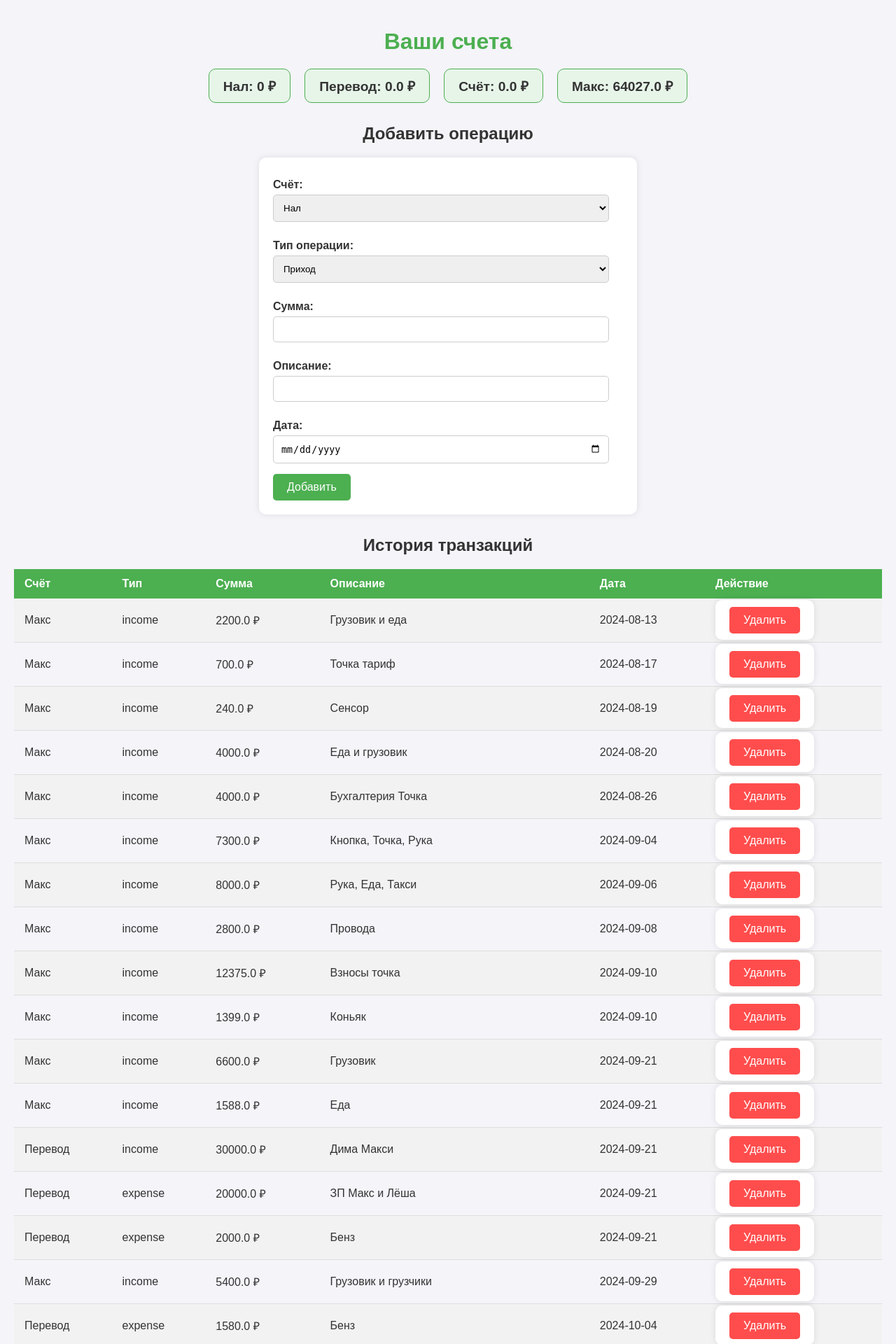
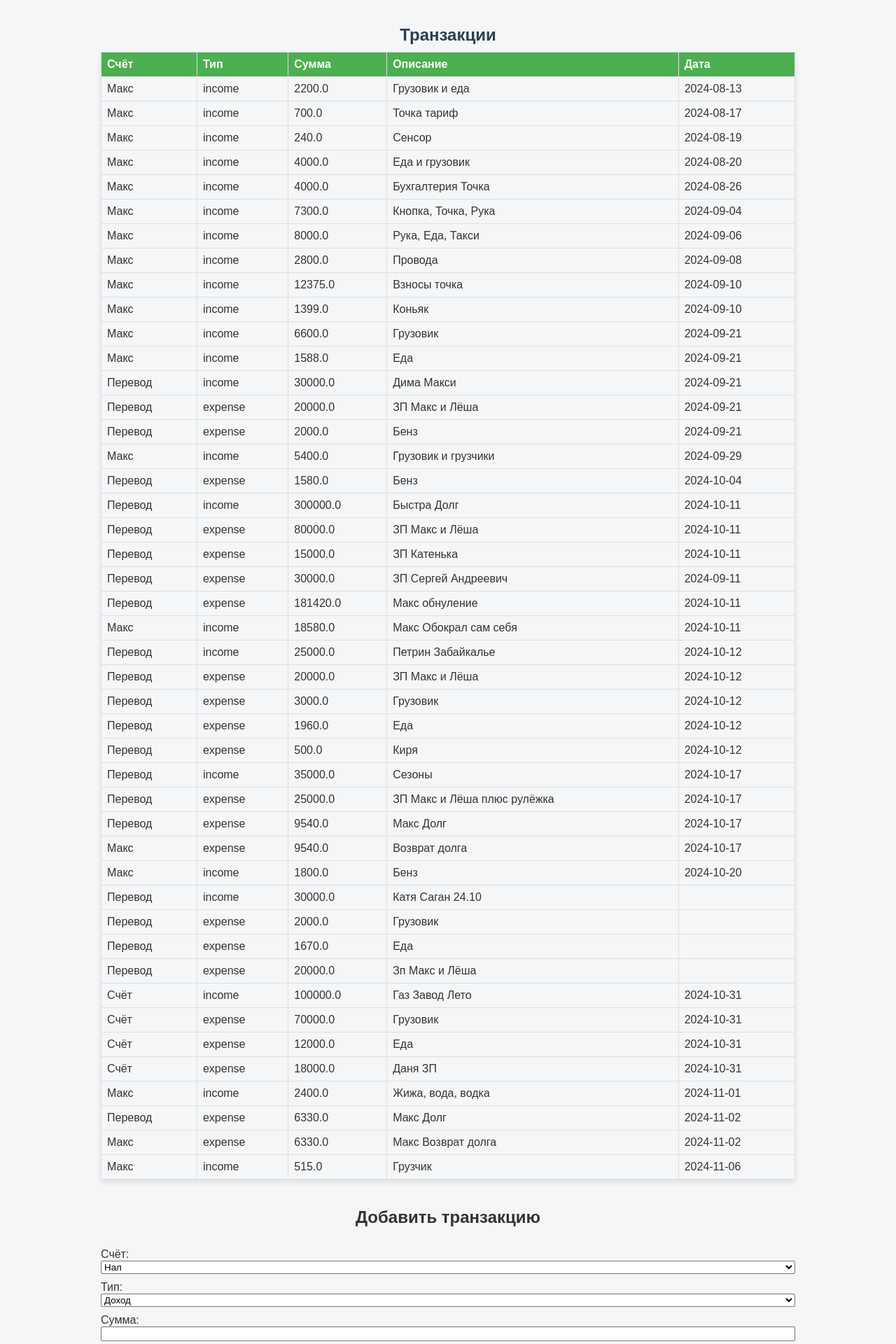
Before and after one commit to peterqwill/koshelek, a Flask app: page / in a window 1280 px wide. Shown: the top 1920 px of the page at 70% size. Run offline with Flask 2, Linux system fonts and the light colour scheme; data comes from the database, SQL or seed files in the repository; both versions use the stored data as it was after the commit.

Commit message:
Initial commit

```diff
--- a/app.py
+++ b/app.py
@@ -1,3 +1,4 @@
+import re
 from flask import Flask, render_template, request, redirect, url_for
 from flask_sqlalchemy import SQLAlchemy
 
@@ -6,6 +7,40 @@ app.config['SQLALCHEMY_DATABASE_URI'] = 'sqlite:///transactions.db'
 app.config['SQLALCHEMY_TRACK_MODIFICATIONS'] = False
 db = SQLAlchemy(app)
 
+# Регулярное выражение для поиска "ЗП" в любом регистре
+pattern = re.compile(r'\bзп\b', re.IGNORECASE)
+
+# Подсчёт балансов (все транзакции учитываются, включая расходы с "ЗП")
+def calculate_balances():
+    balances = {key: 0 for key in accounts.keys()}
+    transactions = Transaction.query.all()  # Получаем все транзакции
+    for transaction in transactions:
+        if transaction.type == 'income':
+            balances[transaction.account] += transaction.amount
+        elif transaction.type == 'expense':
+            # Все расходы учитываются, включая с "ЗП", для расчета балансов
+            balances[transaction.account] -= transaction.amount
+    return balances
+
+# Подсчёт общего дохода (все доходы учитываются)
+def calculate_total_income():
+    total_income = 0
+    transactions = Transaction.query.filter_by(type='income').all()
+    for transaction in transactions:
+        total_income += transaction.amount
+    return total_income
+
+# Подсчёт общего расхода (фильтруем расходы с "ЗП" из расчета)
+def calculate_total_expense():
+    total_expense = 0
+    transactions = Transaction.query.filter_by(type='expense').all()
+    for transaction in transactions:
+        # Исключаем расходы с "ЗП" из общего расчета
+        if not pattern.search(transaction.description):
+            total_expense += transaction.amount
+    return total_expense
+
+# Модель для транзакций
 class Transaction(db.Model):
     id = db.Column(db.Integer, primary_key=True)
     account = db.Column(db.String(50), nullable=False)
@@ -14,7 +49,15 @@ class Transaction(db.Model):
     description = db.Column(db.String(100), nullable=False)
     date = db.Column(db.String(10), nullable=False)
 
-# Добавляем 4 счета
+# Модель для ожидаемых приходов
+class ExpectedIncome(db.Model):
+    id = db.Column(db.Integer, primary_key=True)
+    account = db.Column(db.String(50), nullable=False)
+    amount = db.Column(db.Float, nullable=False)
+    description = db.Column(db.String(100), nullable=False)
+    date = db.Column(db.String(10), nullable=False)
+
+# Счета
 accounts = {
     'account_1': 'Нал',
     'account_2': 'Перевод',
@@ -22,46 +65,58 @@ accounts = {
     'account_4': 'Макс'
 }
 
-# Подсчёт баланса по каждому счёту
-def calculate_balances():
-    balances = {key: 0 for key in accounts.keys()}
-    transactions = Transaction.query.all()
-    for transaction in transactions:
-        if transaction.type == 'income':
-            balances[transaction.account] += transaction.amount
-        elif transaction.type == 'expense':
-            balances[transaction.account] -= transaction.amount
-    return balances
-
+# Главная страница
 @app.route('/')
 def index():
-    transactions = Transaction.query.all()
-    balances = calculate_balances()
-    return render_template('index.html', transactions=transactions, accounts=accounts, balances=balances)
+    transactions = Transaction.query.all()  # Получаем все транзакции
+    balances = calculate_balances()  # Подсчитаем балансы (включая расходы с "ЗП")
+    expected_incomes = ExpectedIncome.query.all()
+    total_income = calculate_total_income()  # Подсчитаем общий доход
+    total_expense = calculate_total_expense()  # Подсчитаем общий расход (без "ЗП")
 
+    return render_template(
+        'index.html',
+        transactions=transactions,  # Отображаем все транзакции
+        accounts=accounts,
+        balances=balances,
+        expected_incomes=expected_incomes,
+        total_income=total_income,
+        total_expense=total_expense
+    )
+
+# Добавить транзакцию
 @app.route('/add_transaction', methods=['POST'])
 def add_transaction():
     account = request.form['account']
-    type = request.form['type']
+    trans_type = request.form['type']
     amount = float(request.form['amount'])
     description = request.form['description']
     date = request.form['date']
-
-    new_transaction = Transaction(account=account, type=type, amount=amount, description=description, date=date)
+    new_transaction = Transaction(account=account, type=trans_type, amount=amount, description=description, date=date)
     db.session.add(new_transaction)
     db.session.commit()
-
     return redirect(url_for('index'))
 
-@app.route('/delete_transaction/<int:transaction_id>', methods=['POST'])
-def delete_transaction(transaction_id):
-    transaction = Transaction.query.get(transaction_id)
-    if transaction:
-        db.session.delete(transaction)
-        db.session.commit()
+# Добавить ожидаемый приход
+@app.route('/add_expected_income', methods=['POST'])
+def add_expected_income():
+    account = request.form['account']
+    amount = float(request.form['amount'])
+    description = request.form['description']
+    date = request.form['date']
+    new_income = ExpectedIncome(account=account, amount=amount, description=description, date=date)
+    db.session.add(new_income)
+    db.session.commit()
+    return redirect(url_for('index'))
+
+# Удалить ожидаемый приход
+@app.route('/delete_expected_income/<int:id>', methods=['POST'])
+def delete_expected_income(id):
+    income = ExpectedIncome.query.get_or_404(id)
+    db.session.delete(income)
+    db.session.commit()
     return redirect(url_for('index'))
 
 if __name__ == '__main__':
-    with app.app_context():
-        db.create_all()
+    db.create_all()
     app.run(debug=True)
--- a/static/style.css
+++ b/static/style.css
@@ -1,122 +1,104 @@
-/* Основные стили */
+/* Основные стили для страницы */
 body {
     font-family: Arial, sans-serif;
-    background-color: #f4f4f9;
+    margin: 0;
+    padding: 0;
+    background-color: #f4f6f8;
     color: #333;
-    margin: 0;
+    display: flex;
+    flex-direction: column;
+    align-items: center;
     padding: 20px;
 }
 
 /* Заголовки */
 h1 {
-    font-size: 2em;
-    color: #4CAF50;
+    color: #2c3e50;
+    font-size: 24px;
+    margin-bottom: 10px;
     text-align: center;
+}
+
+/* Стили для таблиц */
+table {
+    width: 80%;
+    border-collapse: collapse;
+    margin-bottom: 20px;
+    box-shadow: 0 4px 8px rgba(0, 0, 0, 0.1);
+}
+
+table, th, td {
+    border: 1px solid #ddd;
+}
+
+th, td {
+    padding: 8px;
+    text-align: left;
+}
+
+th {
+    background-color: #4CAF50;
+    color: white;
+}
+
+/* Стили для формы */
+form {
+    display: flex;
+    flex-direction: column;
+    width: 80%;
     margin-bottom: 20px;
 }
 
-h2 {
-    font-size: 1.5em;
-    color: #333;
-    margin-top: 30px;
-    text-align: center;
+label {
+    margin-top: 10px;
 }
 
-/* Стили для списка счетов */
-ul {
-    list-style-type: none;
-    padding: 0;
-    display: flex;
-    justify-content: center;
-    gap: 20px;
-}
-
-ul li {
-    background-color: #e7f5e9;
-    border: 1px solid #4CAF50;
-    padding: 10px 20px;
-    border-radius: 10px;
-    font-size: 1.2em;
-    font-weight: bold;
-    color: #333;
-}
-
-/* Форма добавления транзакции */
-form {
-    background-color: #fff;
-    padding: 20px;
-    border-radius: 10px;
-    box-shadow: 0 0 10px rgba(0, 0, 0, 0.1);
-    max-width: 500px;
-    margin: 0 auto 30px;
-}
-
-form label {
-    display: block;
-    margin: 10px 0 5px;
-    font-weight: bold;
-}
-
-form input, form select {
-    width: calc(100% - 20px);
-    padding: 10px;
-    margin-bottom: 15px;
-    border: 1px solid #ccc;
-    border-radius: 5px;
-    box-sizing: border-box;
-}
-
-/* Кнопки */
 button {
+    margin-top: 10px;
+    padding: 8px 12px;
     background-color: #4CAF50;
     color: white;
     border: none;
-    padding: 10px 20px;
-    border-radius: 5px;
+    border-radius: 4px;
     cursor: pointer;
-    font-size: 1em;
-    transition: background-color 0.3s ease;
 }
 
 button:hover {
     background-color: #45a049;
 }
 
-/* Таблица транзакций */
-table {
-    width: 100%;
-    border-collapse: collapse;
-    margin-top: 20px;
+/* Контейнер для общей информации */
+.summary-container {
+    display: flex;
+    justify-content: space-around;
+    width: 80%;
+    margin: 20px 0;
 }
 
-table th, table td {
-    padding: 12px 15px;
-    text-align: left;
+/* Блоки для дохода и расхода */
+.summary-box {
+    width: 45%;
+    padding: 20px;
+    text-align: center;
+    border-radius: 8px;
+    color: #fff;
+    box-shadow: 0 4px 8px rgba(0, 0, 0, 0.1);
 }
 
-table th {
-    background-color: #4CAF50;
-    color: white;
+.income-box {
+    background-color: #27ae60; /* зеленый для дохода */
+}
+
+.expense-box {
+    background-color: #c0392b; /* красный для расхода */
+}
+
+.summary-box h3 {
+    font-size: 20px;
+    margin-bottom: 10px;
+}
+
+.summary-box p {
+    font-size: 24px;
     font-weight: bold;
 }
-
-table tr:nth-child(even) {
-    background-color: #f2f2f2;
-}
-
-table td {
-    border-bottom: 1px solid #ddd;
-}
-
-/* Действие удаления */
-td form {
-    display: inline;
-}
-
-td form button {
-    background-color: #ff4d4d;
-}
-
-td form button:hover {
-    background-color: #ff3333;
-}
--- a/templates/index.html
+++ b/templates/index.html
@@ -2,48 +2,11 @@
 <html lang="ru">
 <head>
     <meta charset="UTF-8">
-    <meta name="viewport" content="width=device-width, initial-scale=1.0">
-    <title>Кошелек</title>
-    <link rel="stylesheet" href="/static/style.css">
+    <title>Управление финансами</title>
+    <link rel="stylesheet" href="{{ url_for('static', filename='style.css') }}">
 </head>
 <body>
-    <h1>Ваши счета</h1>
-    <ul>
-        <li>Нал: {{ balances['account_1'] }} ₽</li>
-        <li>Перевод: {{ balances['account_2'] }} ₽</li>
-        <li>Счёт: {{ balances['account_3'] }} ₽</li>
-        <li>Макс: {{ balances['account_4'] }} ₽</li>
-    </ul>
-
-    <h2>Добавить операцию</h2>
-    <form action="/add_transaction" method="POST">
-        <label for="account">Счёт:</label>
-        <select name="account" id="account">
-            <option value="account_1">Нал</option>
-            <option value="account_2">Перевод</option>
-            <option value="account_3">Счёт</option>
-            <option value="account_4">Макс</option>
-        </select>
-        <br>
-        <label for="type">Тип операции:</label>
-        <select name="type" id="type">
-            <option value="income">Приход</option>
-            <option value="expense">Трата</option>
-        </select>
-        <br>
-        <label for="amount">Сумма:</label>
-        <input type="number" step="0.01" name="amount" required>
-        <br>
-        <label for="description">Описание:</label>
-        <input type="text" name="description" required>
-        <br>
-        <label for="date">Дата:</label>
-        <input type="date" name="date">
-        <br>
-        <button type="submit">Добавить</button>
-    </form>
-
-    <h2>История транзакций</h2>
+    <h1>Транзакции</h1>
     <table>
         <tr>
             <th>Счёт</th>
@@ -51,22 +14,99 @@
             <th>Сумма</th>
             <th>Описание</th>
             <th>Дата</th>
-            <th>Действие</th>
         </tr>
         {% for transaction in transactions %}
         <tr>
             <td>{{ accounts[transaction.account] }}</td>
             <td>{{ transaction.type }}</td>
-            <td>{{ transaction.amount }} ₽</td>
+            <td>{{ transaction.amount }}</td>
             <td>{{ transaction.description }}</td>
             <td>{{ transaction.date }}</td>
+        </tr>
+        {% endfor %}
+    </table>
+
+    <h2>Добавить транзакцию</h2>
+    <form action="{{ url_for('add_transaction') }}" method="post">
+        <label>Счёт:</label>
+        <select name="account">
+            {% for key, name in accounts.items() %}
+            <option value="{{ key }}">{{ name }}</option>
+            {% endfor %}
+        </select>
+        <label>Тип:</label>
+        <select name="type">
+            <option value="income">Доход</option>
+            <option value="expense">Расход</option>
+        </select>
+        <label>Сумма:</label><input type="number" name="amount" step="0.01" required>
+        <label>Описание:</label><input type="text" name="description" required>
+        <label>Дата:</label><input type="date" name="date" required>
+        <button type="submit">Добавить</button>
+    </form>
+
+    <h2>Баланс по счетам</h2>
+    <table>
+        <tr>
+            <th>Счёт</th>
+            <th>Баланс</th>
+        </tr>
+        {% for account_key, account_name in accounts.items() %}
+        <tr>
+            <td>{{ account_name }}</td>
+            <td>{{ balances[account_key] | round(2) }}</td>
+        </tr>
+        {% endfor %}
+    </table>
+
+    <h2>Общая информация</h2>
+    <div class="summary-container">
+        <div class="summary-box income-box">
+            <h3>Общий доход</h3>
+            <p>{{ total_income | round(2) }} ₽</p>
+        </div>
+        <div class="summary-box expense-box">
+            <h3>Общий расход</h3>
+            <p>{{ total_expense | round(2) }} ₽</p>
+        </div>
+    </div>
+
+    <h1>Ожидаемые приходы</h1>
+    <table>
+        <tr>
+            <th>Счёт</th>
+            <th>Сумма</th>
+            <th>Описание</th>
+            <th>Дата</th>
+            <th>Удалить</th>
+        </tr>
+        {% for income in expected_incomes %}
+        <tr>
+            <td>{{ accounts[income.account] }}</td>
+            <td>{{ income.amount }}</td>
+            <td>{{ income.description }}</td>
+            <td>{{ income.date }}</td>
             <td>
-                <form action="{{ url_for('delete_transaction', transaction_id=transaction.id) }}" method="POST">
+                <form action="{{ url_for('delete_expected_income', id=income.id) }}" method="post">
                     <button type="submit">Удалить</button>
                 </form>
             </td>
         </tr>
         {% endfor %}
     </table>
+
+    <h2>Добавить ожидаемый приход</h2>
+    <form action="{{ url_for('add_expected_income') }}" method="post">
+        <label>Счёт:</label>
+        <select name="account">
+            {% for key, name in accounts.items() %}
+            <option value="{{ key }}">{{ name }}</option>
+            {% endfor %}
+        </select>
+        <label>Сумма:</label><input type="number" name="amount" step="0.01" required>
+        <label>Описание:</label><input type="text" name="description" required>
+        <label>Дата:</label><input type="date" name="date" required>
+        <button type="submit">Добавить</button>
+    </form>
 </body>
 </html>
```
Also changed, not shown: app.yaml (deleted, +0 -8 lines), check.py (deleted, +0 -25 lines), transactions.db, 3 other files.
